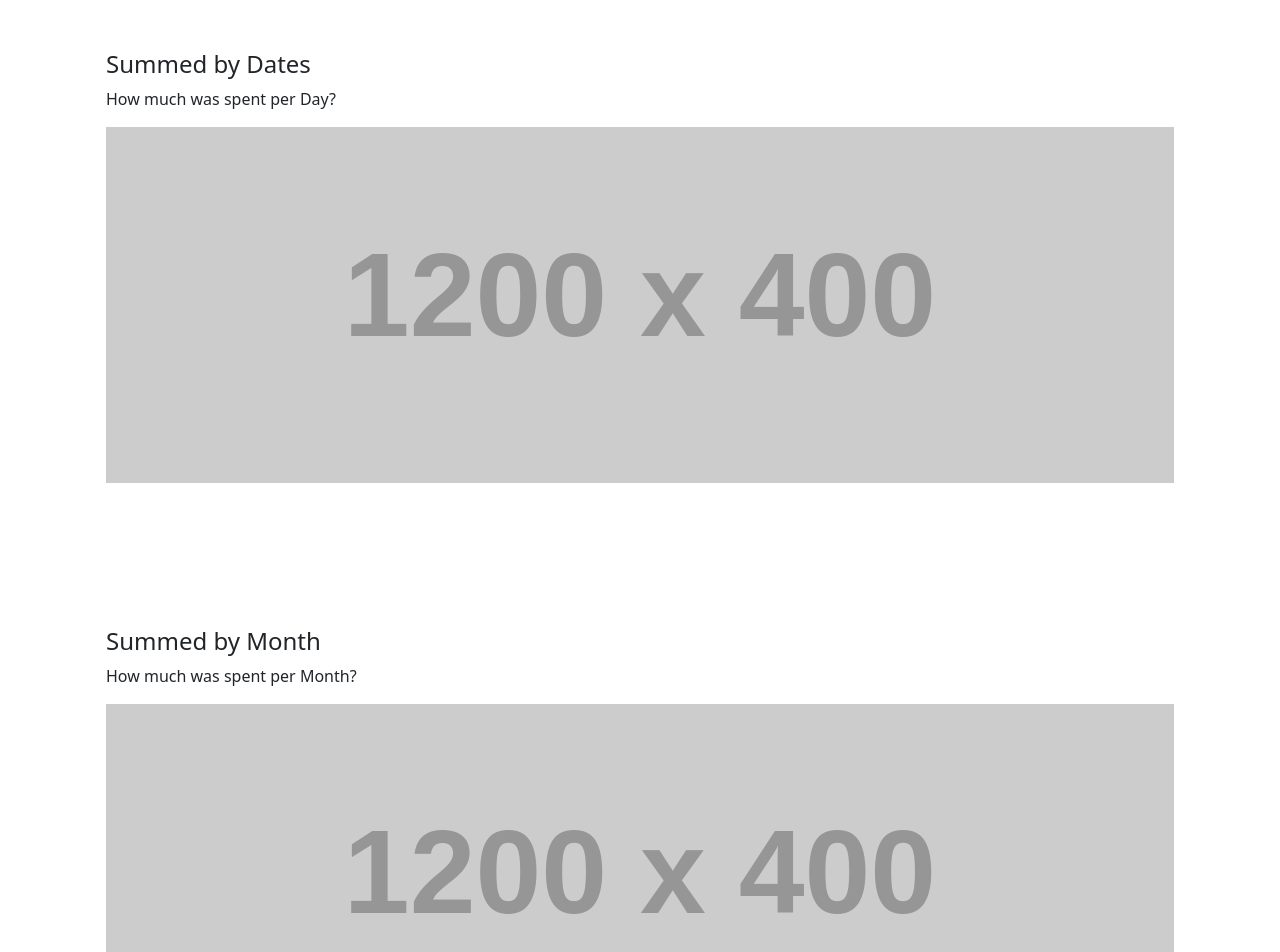
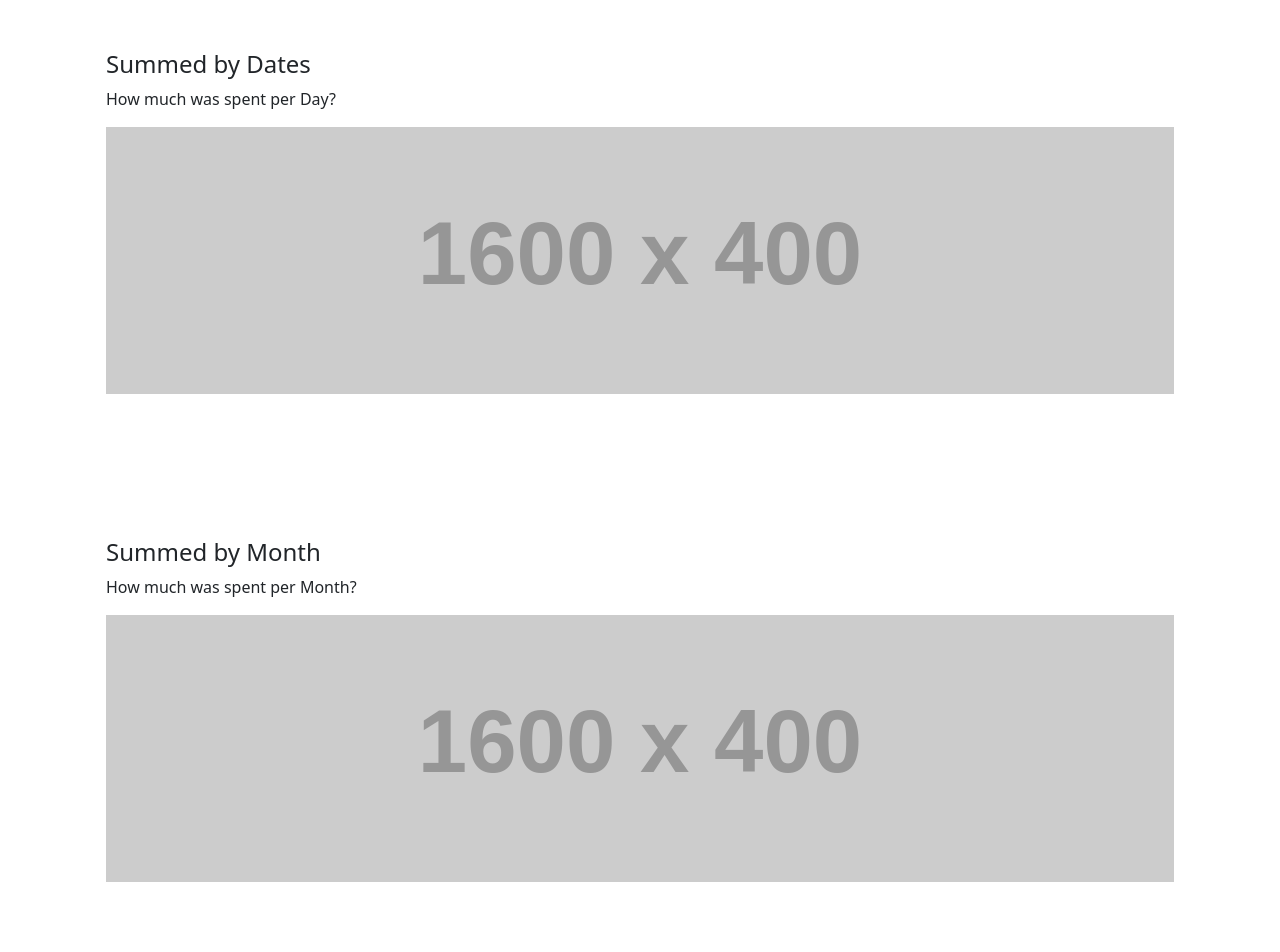
Before and after one commit to iham/MSC_DDB_D6_Abgabe, a React (Create React App) app in the folder receipt/: page /stats in a window 1280 px wide. Shown: the part 340-1292 px from the top of the page. Built offline with nearby package versions, Linux system fonts and the light colour scheme.

Commit message:
updated dummy image with for charts placeholder.

```diff
--- a/receipt/src/StatsPage.js
+++ b/receipt/src/StatsPage.js
@@ -36,13 +36,13 @@ const StatsPage = (props) => {
                             <h4>Summed by Dates</h4>
                             <p>How much was spent per Day?</p>
                             {resSummedByDates.length > 0 && <ReceiptsSummedByDates data={resSummedByDates}/>}
-                            {!resSummedByDates.length > 0 && <img src="https://via.placeholder.com/1200x400/cccccc/969696?text=Graph+Placeholder+(no+Data)" className="img-fluid" alt="Graph Placeholder (no Data)" />}
+                            {!resSummedByDates.length > 0 && <img src="https://via.placeholder.com/1600x400/cccccc/969696?text=Graph+Placeholder+(no+Data)" className="img-fluid" alt="Graph Placeholder (no Data)" />}
                         </div>
                         <div className="col-md-12 p-md-5">
                             <h4>Summed by Month</h4>
                             <p>How much was spent per Month?</p>
                             {resSummedByMonths.length > 0 && <ReceiptsSummedByMonths data={resSummedByMonths}/>}
-                            {!resSummedByMonths.length > 0 && <img src="https://via.placeholder.com/1200x400/cccccc/969696?text=Graph+Placeholder+(no+Data)" className="img-fluid" alt="Graph Placeholder (no Data)" />}
+                            {!resSummedByMonths.length > 0 && <img src="https://via.placeholder.com/1600x400/cccccc/969696?text=Graph+Placeholder+(no+Data)" className="img-fluid" alt="Graph Placeholder (no Data)" />}
                         </div>
                         <div className="col-md-6 p-md-5">
                             <h4>Summed by Project</h4>
```
